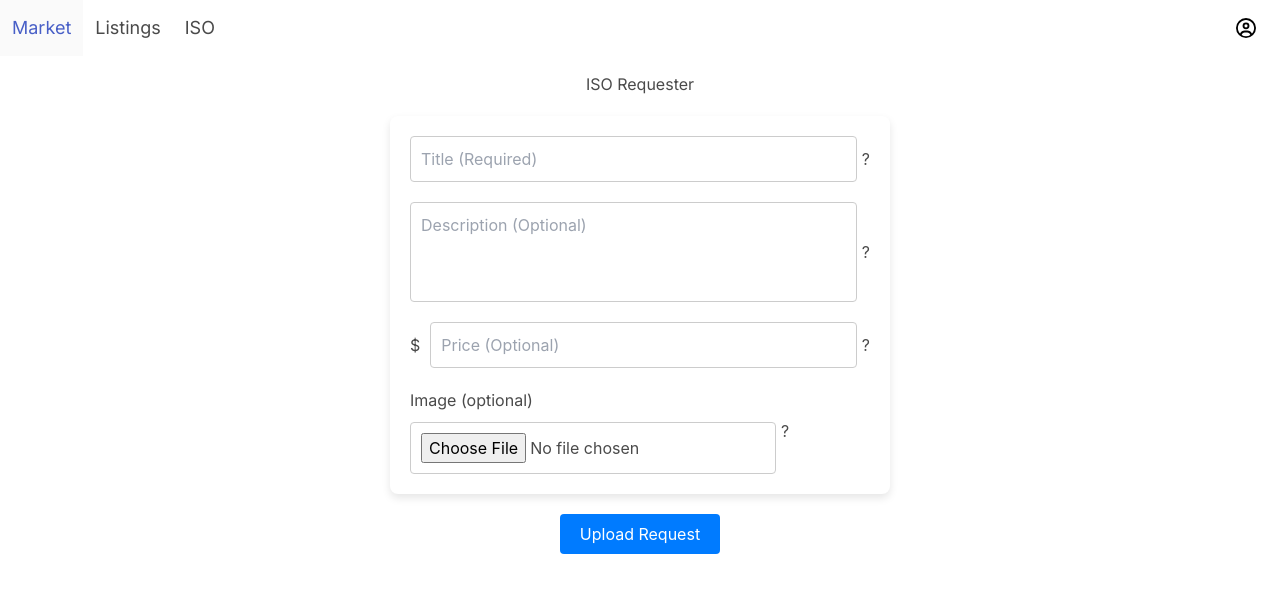
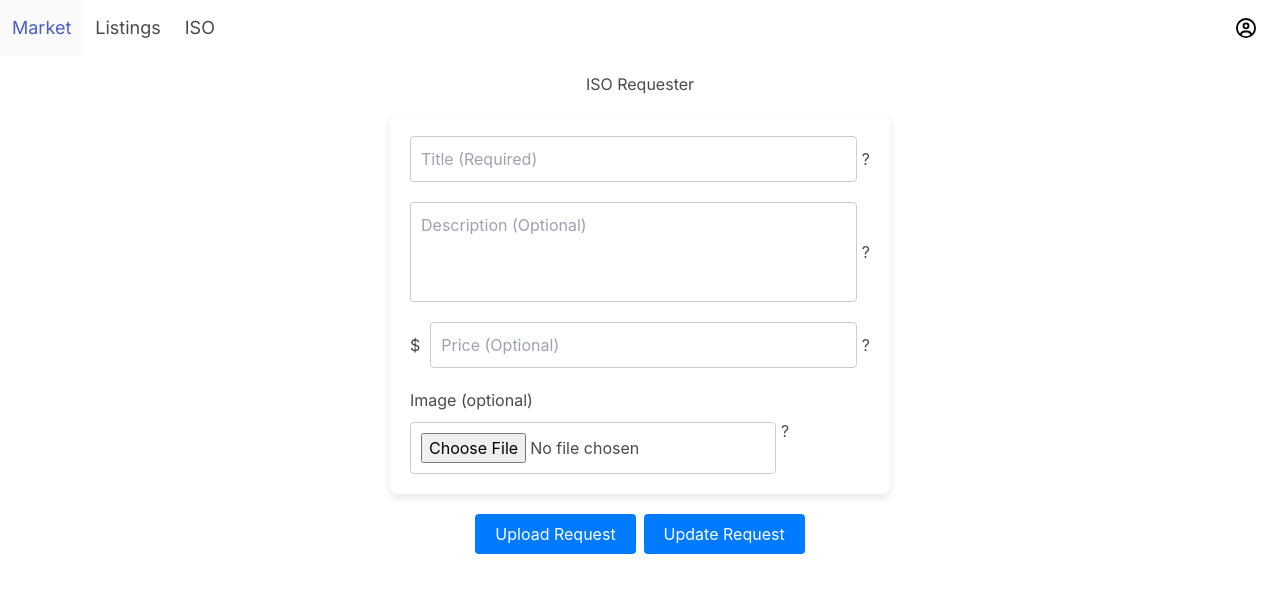
Before and after one commit to dchen327/insearchof, a Next.js app: page /insearchof in a window 1280 px wide. Shown: the top 592 px of the page. Built offline with nearby package versions, Linux system fonts and the light colour scheme; no server answers; sample sign-in values are in the browser's storage.

Commit message:
individual user directory for photos

```diff
--- a/src/app/insearchof/page.js
+++ b/src/app/insearchof/page.js
@@ -31,7 +31,7 @@ export default function Page() {
     return () => unsubscribe();
   }, [router]);
 
-  // Handle image change
+
   const handleImageChange = (event) => {
     const file = event.target.files[0];
     setImage(file);
@@ -55,14 +55,14 @@ export default function Page() {
     // allow only one decimal point
     const validValue = value.replace(/[^0-9.]/g, '').replace(/(\..*)\./g, '$1');
     const parts = validValue.split('.');
+
+    // allow only two decimal places max
     if (parts.length > 1) {
       parts[1] = parts[1].substring(0, 2);
     }
     const formattedValue = parts.join('.');
     setPrice(formattedValue);
   };
-
-
 
   const uploadRequest = async () => {
     // Validate input fields
@@ -71,17 +71,20 @@ export default function Page() {
       return;
     }
 
+    // If price is empty, set it to 0
     const finalPrice = price === '' ? 0 : parseFloat(price);
     if (finalPrice < 0) {
       alert('Price cannot be negative.');
       return;
     }
 
+    // Check if the user is logged in
     if (!user) {
       alert('You need to be logged in to submit a request.');
       return;
     }
 
+    // Upload the image first, if it exists
     try {
       let imageUrl = '';
       try {
@@ -89,7 +92,8 @@ export default function Page() {
           const formData = new FormData();
           formData.append('file', image);
 
-          const imageResponse = await fetch('/api/insearchof/upload-image', {
+          // Include the user_id in the URL
+          const imageResponse = await fetch(`/api/insearchof/upload-image/${user.uid}`, {
             method: 'POST',
             body: formData, // Send the file as FormData
           });
@@ -102,7 +106,7 @@ export default function Page() {
           imageUrl = imageData.image_url; // Get the image URL from the backend
         }
       } catch (error) {
-
+        // error handling for image upload
         console.error('Failed to fetch:', error);
         // If the error object has a response with JSON, log that as well
         if (error.response) {
@@ -119,7 +123,7 @@ export default function Page() {
         title: title,
         description: description,
         price: parseFloat(finalPrice),
-        image_url: imageUrl, // Include the image URL
+        image_url: imageUrl,
         type: 'request',
         trans_comp: false,
         user_id: user.uid
@@ -142,6 +146,7 @@ export default function Page() {
         setDescription('');
         setPrice('');
         setImage(null);
+        setImagePreviewUrl('');
       } else {
         alert('Failed to upload request: ' + data.message);
       }
@@ -151,6 +156,27 @@ export default function Page() {
     }
   };
 
+
+  const updateRequest = async () => {
+    // Fetch the requests made by the user
+    const response = await fetch(`api/insearchof/user_requests/${user.uid}`, {
+      method: 'GET',
+      headers: {
+        'Content-Type': 'application/json',
+      },
+    });
+
+    const data = await response.json();
+
+    if (response.ok) {
+      // Print the titles of the items requested by the user
+      data.forEach(request => {
+        console.log(request.title);
+      });
+    } else {
+      alert('Failed to fetch requests: ' + data.message);
+    }
+  };
 
   // Define the style for the tooltips outside of the return statement
   const tooltipStyle = {
@@ -279,6 +305,18 @@ export default function Page() {
         }}>
           Upload Request
         </button>
+        <button className="button is-light" onClick={updateRequest} style={{
+          padding: '10px 20px',
+          fontSize: '16px',
+          backgroundColor: '#007BFF',
+          color: 'white',
+          border: 'none',
+          borderRadius: '4px',
+          cursor: 'pointer'
+        }}>
+          Update Request
+        </button>
+
       </div>
     </>
   );
```
Also changed, not shown: 1 other file (tests, documents, lock files or other folders).
